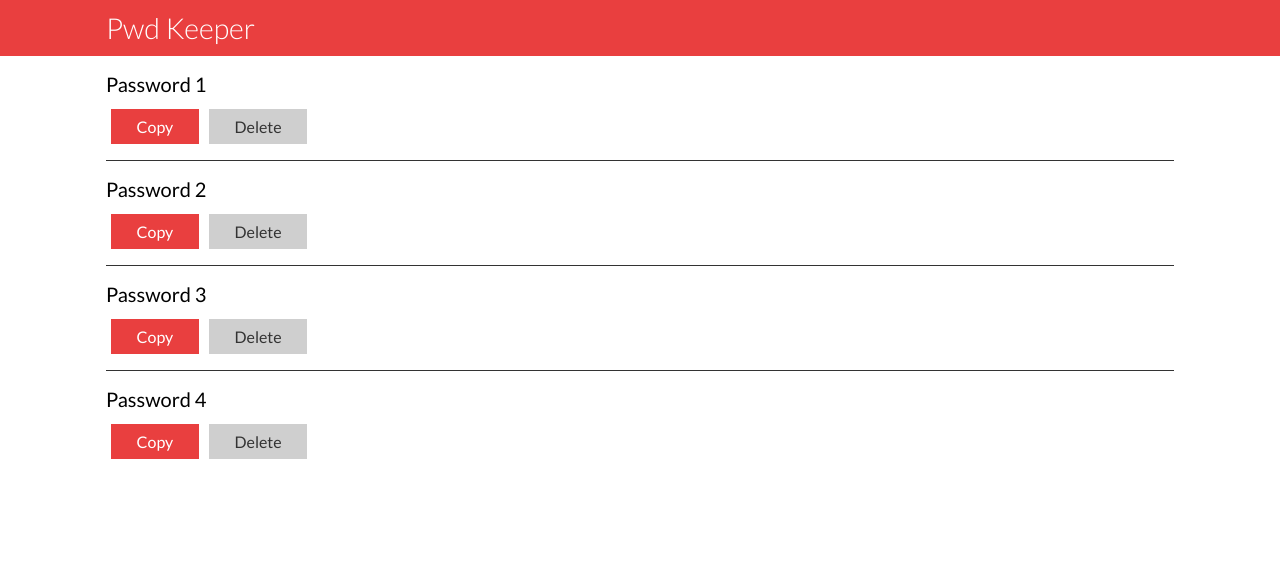
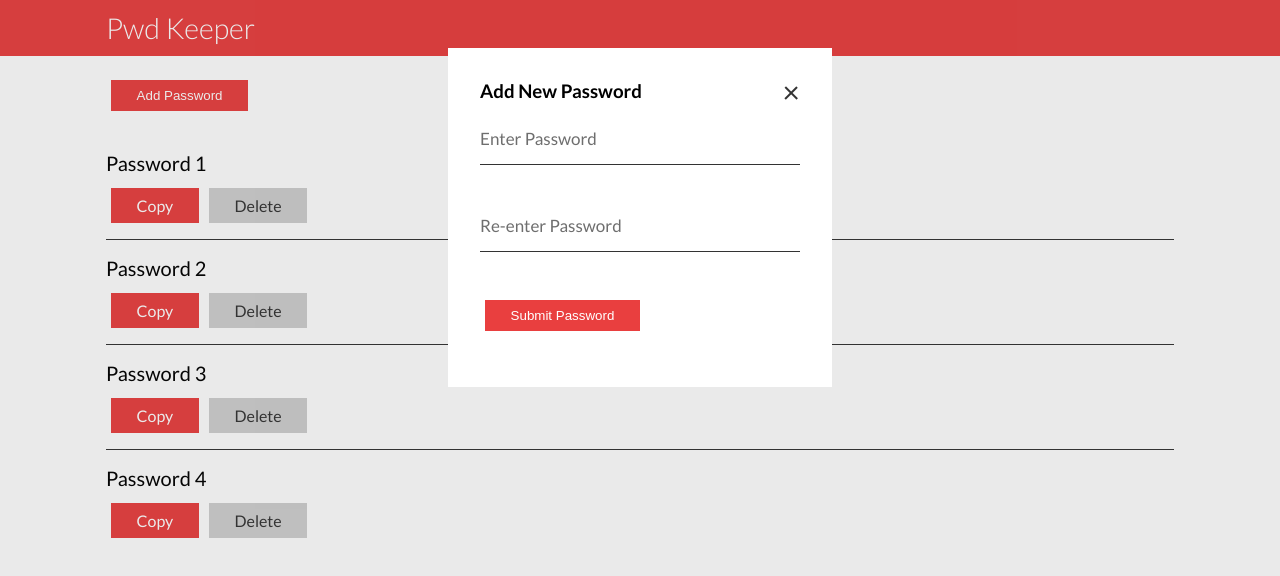
Before and after one commit to rhen99/pwd-keeper, a Vue app: page / in a window 1280 px wide. Shown: the top 576 px of the page. Built offline with nearby package versions, Linux system fonts and the light colour scheme.

Commit message:
created modal

```diff
--- /dev/null
+++ b/src/components/AddPasswordComponent.vue
@@ -0,0 +1,89 @@
+<script setup>
+//const props = defineProps([]);
+</script>
+
+<template>
+  <div class="modal-backdrop">
+    <div class="modal">
+      <div class="modal-title">
+        <h3>Add New Password</h3>
+        <a href="#" class="modal-close">&times;</a>
+      </div>
+      <div class="modal-body">
+        <form>
+          <div class="form-group">
+            <label for="new_password">Enter Password</label>
+            <input type="password" id="new_password" />
+          </div>
+          <div class="form-group">
+            <label for="confirm_password">Re-enter Password</label>
+            <input type="password" id="confirm_password" />
+          </div>
+          <div class="form-group">
+            <button class="btn btn-primary">Submit Password</button>
+          </div>
+        </form>
+      </div>
+    </div>
+  </div>
+</template>
+<style scoped>
+.modal-backdrop {
+  position: fixed;
+  top: 0;
+  left: 0;
+  width: 100%;
+  height: 100vh;
+  background-color: hsla(0, 0%, 20%, 0.1);
+}
+.modal {
+  background-color: #fff;
+  width: 30%;
+  margin: 3rem auto 0 auto;
+  padding: 2rem;
+}
+.modal-title {
+  position: relative;
+}
+.modal-close {
+  position: absolute;
+  right: 0;
+  top: -30%;
+  font-size: 30px;
+  color: #333;
+}
+.modal-close:hover {
+  color: #e93f3f;
+}
+
+.form-group {
+  position: relative;
+  padding: 1.5rem 0;
+}
+
+input {
+  width: 100%;
+  padding: 0.5rem;
+  border: none;
+  border-bottom: 1px solid #333;
+  font-size: 19px;
+}
+input:focus {
+  outline: none;
+}
+label {
+  position: absolute;
+  top: 30%;
+  font-size: 17px;
+  transition: top 300ms ease-out;
+  color: #6e6e6e;
+}
+.write label {
+  font-size: 13px;
+  top: -30%;
+  color: hsl(0, 79%, 58%);
+}
+.write input {
+  border-color: hsl(0, 79%, 58%);
+}
+</style>
--- /dev/null
+++ b/src/components/PasswordListComponent.vue
@@ -0,0 +1,14 @@
+<script setup>
+import PasswordItemComponent from "./PasswordItemComponent.vue";
+const props = defineProps(["passwordList"]);
+</script>
+
+<template>
+  <password-item-component
+    v-for="(password, index) in props.passwordList"
+    :key="index"
+    :passwordItem="password"
+  />
+</template>
+
+<style scoped></style>
--- a/src/components/PwdListComponent.vue
+++ /dev/null
@@ -1,16 +0,0 @@
-<script setup>
-import PwdItemComponent from "./PwdItemComponent.vue";
-const props = defineProps(["passwordList"]);
-</script>
-
-<template>
-  <div class="container">
-    <pwd-item-component
-      v-for="(password, index) in props.passwordList"
-      :key="index"
-      :passwordItem="password"
-    />
-  </div>
-</template>
-
-<style scoped></style>
--- a/src/views/PasswordsView.vue
+++ b/src/views/PasswordsView.vue
@@ -1,6 +1,7 @@
 <script setup>
 import { reactive } from "vue";
-import PwdListComponent from "../components/PwdListComponent.vue";
+import PasswordListComponent from "../components/PasswordListComponent.vue";
+import AddPasswordComponent from "../components/AddPasswordComponent.vue";
 
 const passwordList = reactive([
   {
@@ -23,7 +24,17 @@ const passwordList = reactive([
 </script>
 
 <template>
-  <pwd-list-component :passwordList="passwordList" />
+  <div class="container">
+    <div>
+      <button class="btn btn-primary">Add Password</button>
+    </div>
+    <add-password-component />
+    <password-list-component :passwordList="passwordList" />
+  </div>
 </template>
 
-<style scoped></style>
+<style scoped>
+.container div:first-child {
+  padding: 1.5rem 0;
+}
+</style>
```
Also changed, not shown: src/components/AddPassword.vue (deleted), src/components/PasswordItemComponent.vue (renamed from src/components/PwdItemComponent.vue).
